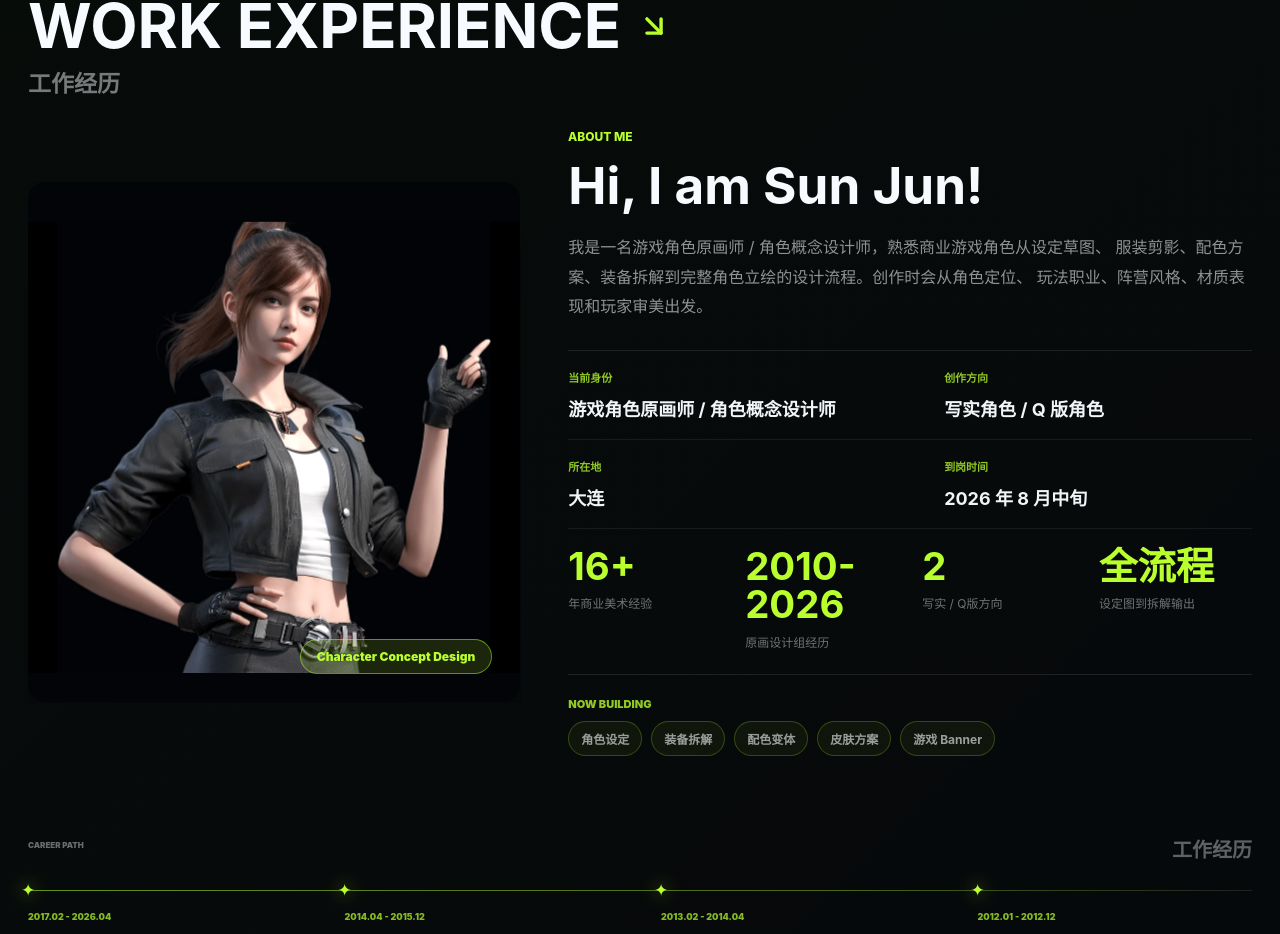
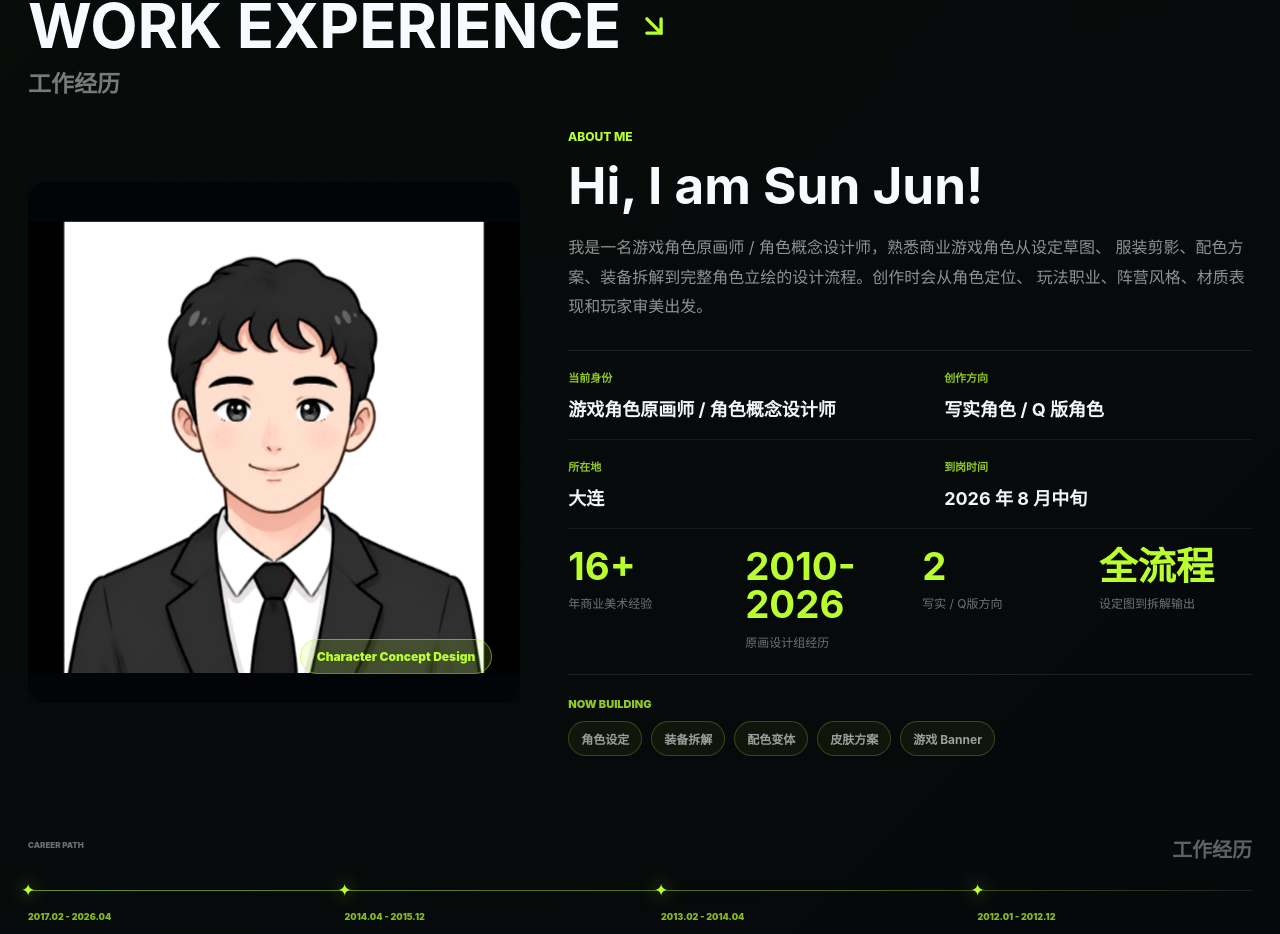
Before and after one commit to sun32613716/jun-sun-portfolio, a React (Vite) app: page / in a window 1280 px wide. Shown: the part 3235-4169 px from the top of the page. Built offline with nearby package versions, Linux system fonts and the light colour scheme.

Commit message:
replace profile portrait

```diff
--- a/src/App.jsx
+++ b/src/App.jsx
@@ -426,7 +426,7 @@ function About() {
         <div className="experience-overview">
           <div className="experience-portrait-card">
             <TiltedCard
-              imageSrc={asset("/assets/profile-character.webp")}
+              imageSrc={asset("/assets/profile-avatar.png")}
               altText="角色人物图"
               captionText="Character Concept Design"
               containerHeight="520px"
@@ -440,7 +440,7 @@ function About() {
               displayOverlayContent
               overlayContent={<span className="experience-portrait-badge">Character Concept Design</span>}
             />
-            <img src={asset("/assets/profile-character.webp")} alt="角色人物图" loading="lazy" decoding="async" />
+            <img src={asset("/assets/profile-avatar.png")} alt="角色人物图" loading="lazy" decoding="async" />
             <span>Character Concept Design</span>
           </div>
 
```
Also changed, not shown: public/assets/profile-avatar.png (added).
